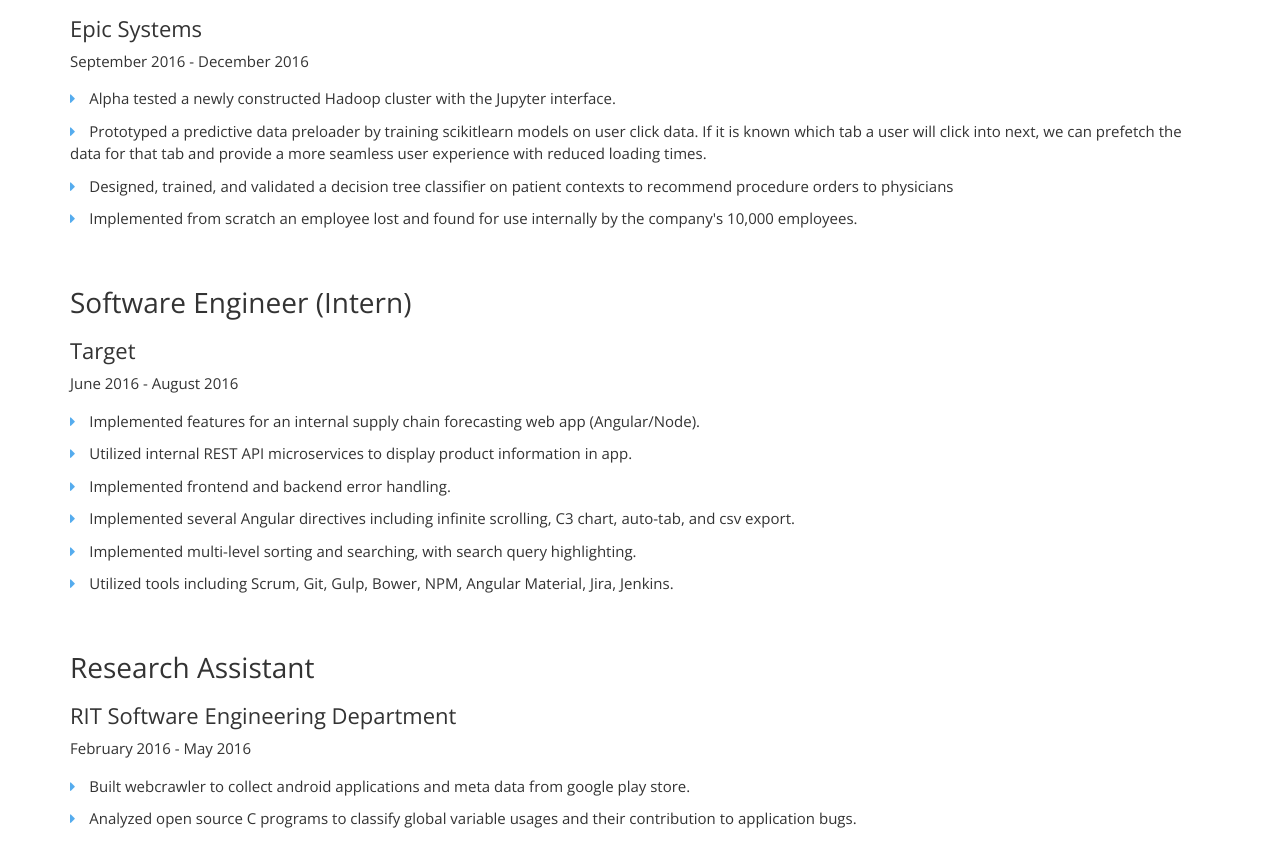
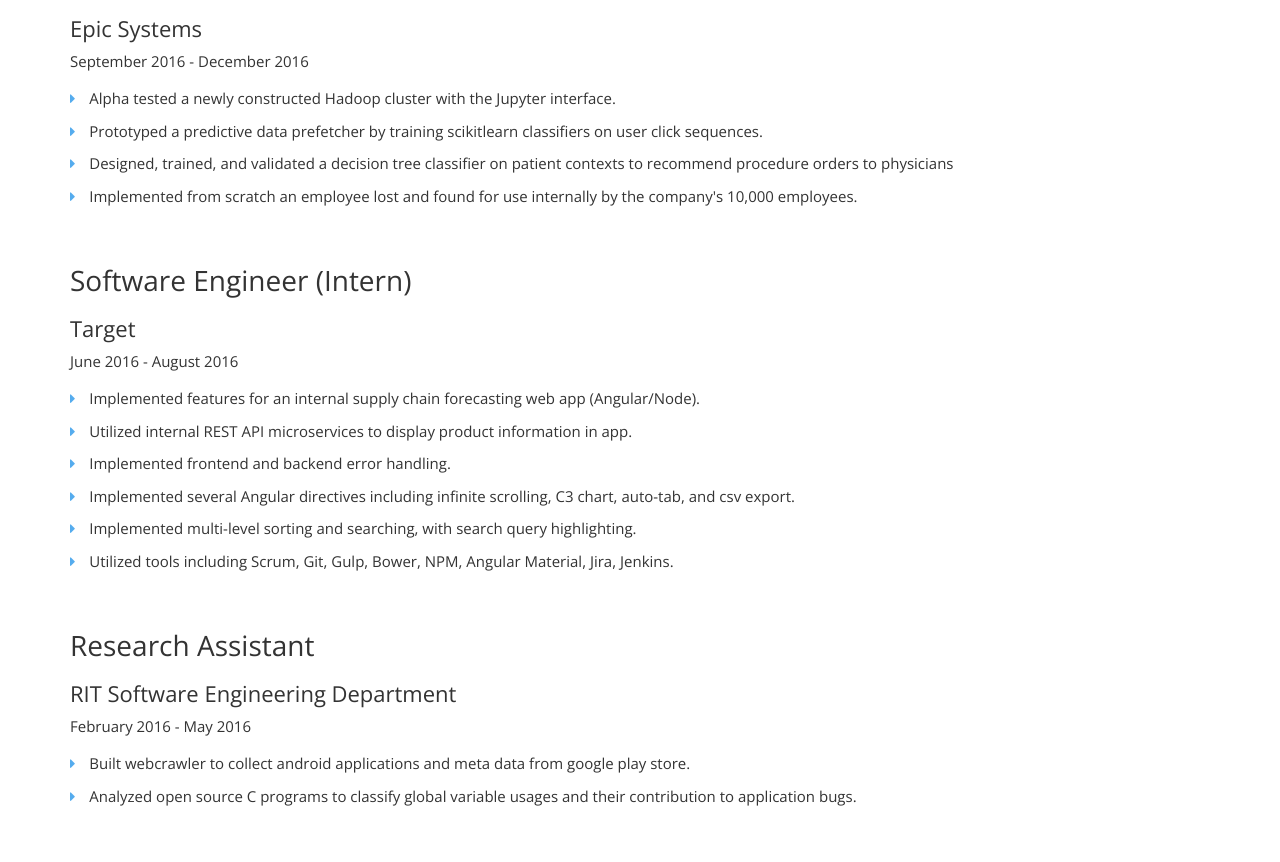
Before and after one commit to malerba118/malerba118.github.io, a plain HTML site: page index.html in a window 1280 px wide. Shown: the part 3327-4189 px from the top of the page. Drawn offline with nearby package versions, Linux system fonts and the light colour scheme; files whose address does not match are found by name.

Commit message:
updated epic ecperience

```diff
--- a/index.html
+++ b/index.html
@@ -754,7 +754,7 @@
                                 <ul class="list-unstyled">
                                     <li><i class="fa fa-caret-right pr-10 text-colored"></i> Alpha tested a newly constructed Hadoop cluster with the Jupyter interface.
 </li>
-									<li><i class="fa fa-caret-right pr-10 text-colored"></i> Prototyped a predictive data preloader by training scikitlearn models on user click data. If it is known which tab a user will click into next, we can prefetch the data for that tab and provide a more seamless user experience with reduced loading times.</li>
+									<li><i class="fa fa-caret-right pr-10 text-colored"></i> Prototyped a predictive data prefetcher by training scikitlearn classifiers on user click sequences.</li>
 									<li><i class="fa fa-caret-right pr-10 text-colored"></i> Designed, trained, and validated a decision tree classifier on patient contexts to recommend procedure orders to physicians</li>
 									<li><i class="fa fa-caret-right pr-10 text-colored"></i>  Implemented from scratch an employee lost and found for use internally by the company's 10,000 employees.
 </li>
```
